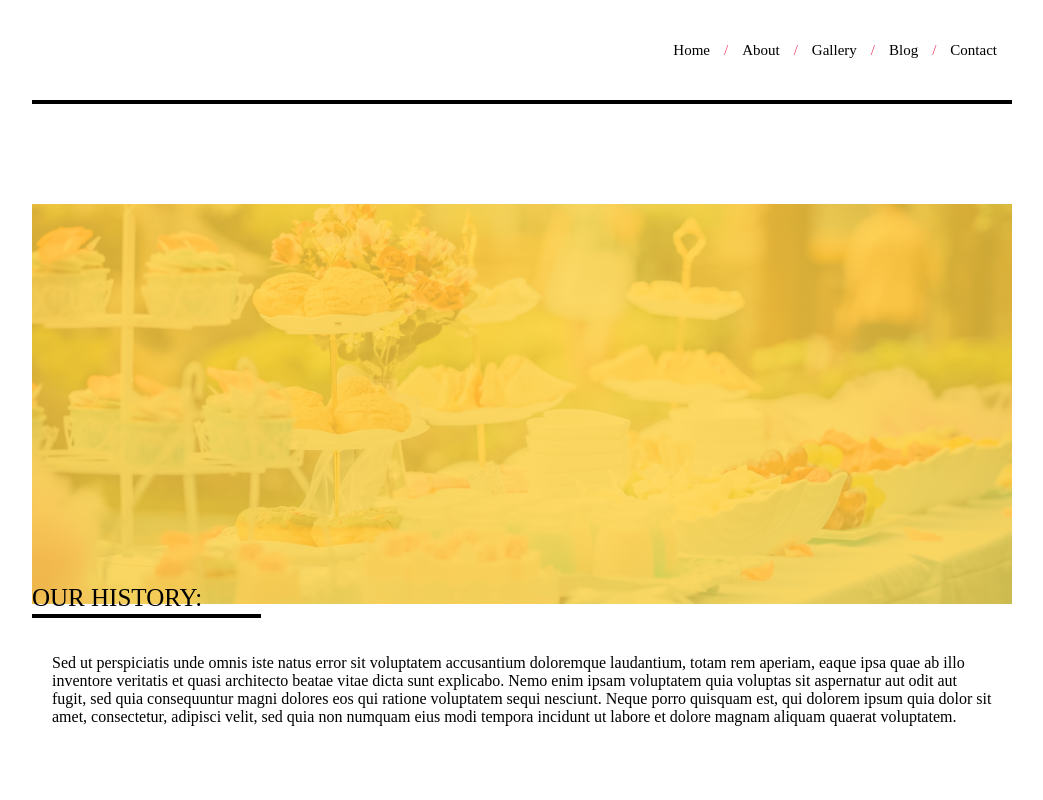
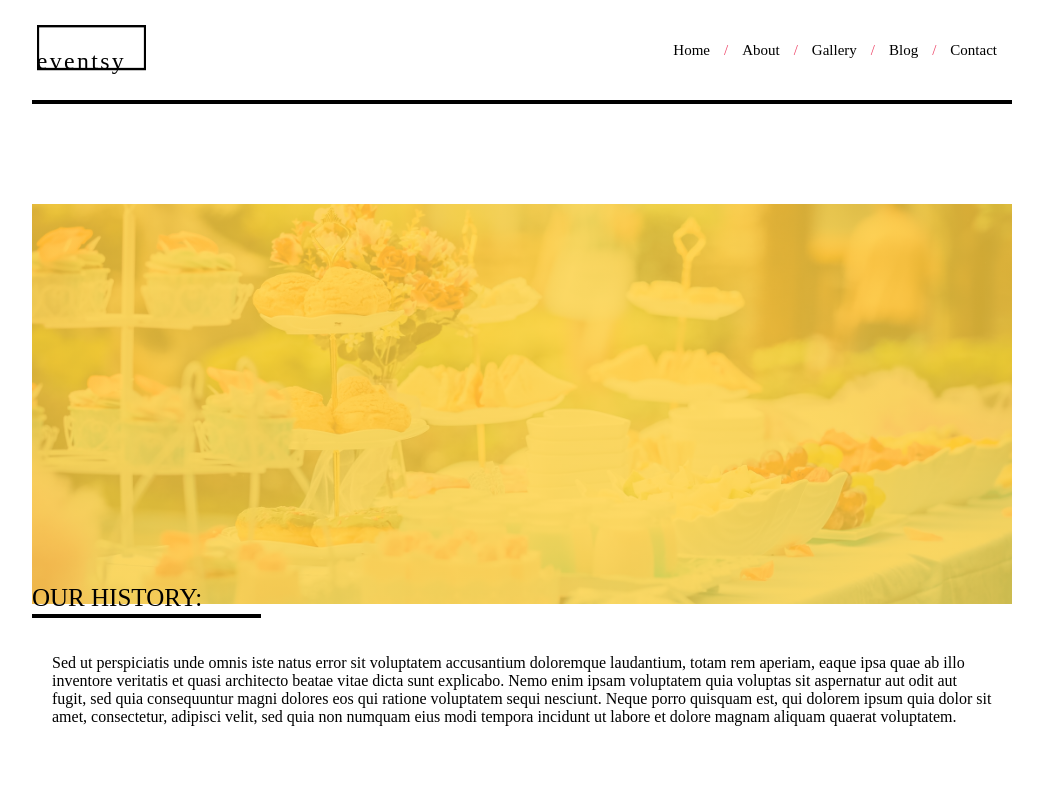
Before and after one commit to N215-emmaash/final-project, a website with bundled scripts: page index.html in a window 1280 px wide. Both pictures are taken after a click on the link "About". Shown: the top 800 px of the page, without its empty margins (118-1161 px from the left). Built offline with nearby package versions, Linux system fonts and the light colour scheme; files whose address does not match are found by name.

Commit message:
final changes :)

```diff
--- a/index.html
+++ b/index.html
@@ -18,7 +18,7 @@
   <body>
     <div class="wrapper">
       <nav>
-        <div class="white-logo"><img src="" alt="" /></div>
+        <section class="white-logo"></section>
         <div class="nav-bar">
           <a class="white-text" href="#home">Home</a>
           <span class="vl">/</span>
--- a/model/model.js
+++ b/model/model.js
@@ -580,12 +580,12 @@ export function modelPageName (pgName){
     if(pgName == "homeContent"){
         $("nav a").removeClass("blue-text").addClass("white-text");
         $("hr").removeClass("black-line").addClass("white-line");
-        $("img").removeClass("black-logo").addClass("white-logo");
+        $("section").removeClass("black-logo").addClass("white-logo");
 
       } else{
         $("nav a").removeClass("white-text").addClass("blue-text");
         $("hr").removeClass("white-line").addClass("black-line");
-        $("img").removeClass("white-logo").addClass("black-logo");
+        $("section").removeClass("white-logo").addClass("black-logo");
 
       }
 
--- a/scss/structure.scss
+++ b/scss/structure.scss
@@ -41,7 +41,7 @@ h1, h2, h3, h4, h5, h6, p {
 }
 
 .white-logo{
-min-height: 50px;
+height: 50px;
 width: 109px;
 background-image: url(../images/logo-white.svg);
 background-position: center;
@@ -51,7 +51,7 @@ background-position: center;
 }
 
 .black-logo{
-    min-height: 50px;
+    height: 50px;
 width: 109px;
 background-image: url(../images/logo-black.svg);
 
```
Also changed, not shown: css/styles.css.
